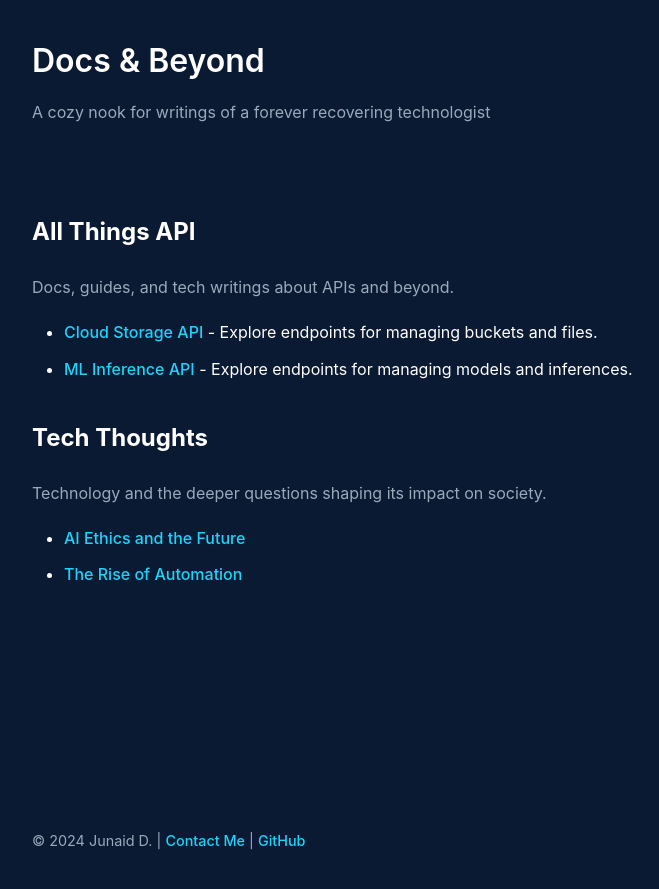
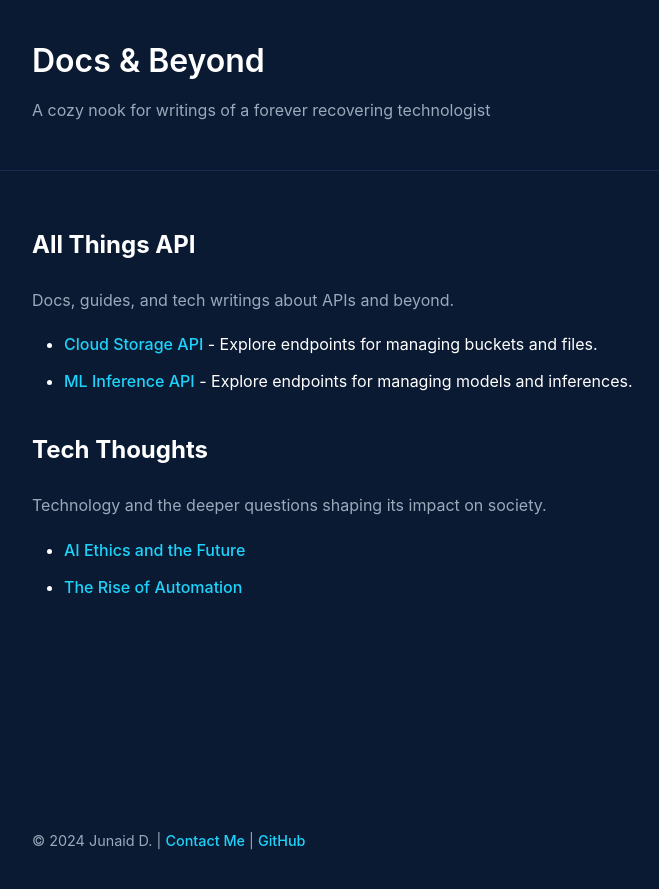
Before and after one commit to junaiddodhia/docs, a Jekyll site: the page index.html, which Jekyll copies as it is, in a window 1280 px wide. Shown: the top 889 px of the page, without its empty margins (0-659 px from the left). Built offline with Jekyll 4.4.1, drawn with Linux system fonts in a browser that asks for light colours.

Commit message:
Add custom styles

```diff
--- a/assets/css/styles.css
+++ b/assets/css/styles.css
@@ -22,22 +22,24 @@ html, body {
 
 /* Header Styling */
 header {
-    background-color: #0b1a33; /* Matches body background */
-    padding: 2rem; /* Consistent padding */
-    text-align: left;
+    background-color: #0b1a33; /* Navy blue background */
+    padding: 2rem; /* Add space inside the header */
+    border-bottom: 1px solid #1a2d50; /* Subtle separator line */
+    text-align: left; /* Align text to the left */
 }
 
 header h1 {
     margin: 0;
-    color: #ffffff; /* White for the header */
+    color: #ffffff; /* White text for the title */
     font-size: 2rem;
     font-weight: 600;
 }
 
 header p {
-    margin: 0.5rem 0 0 0;
-    color: #99aabb; /* Muted Gray for secondary text */
+    margin-top: 0.5rem;
+    color: #99aabb; /* Muted gray for the tagline */
     font-size: 1rem;
+    line-height: 1.5;
 }
 
 /* Footer Styling */
```
